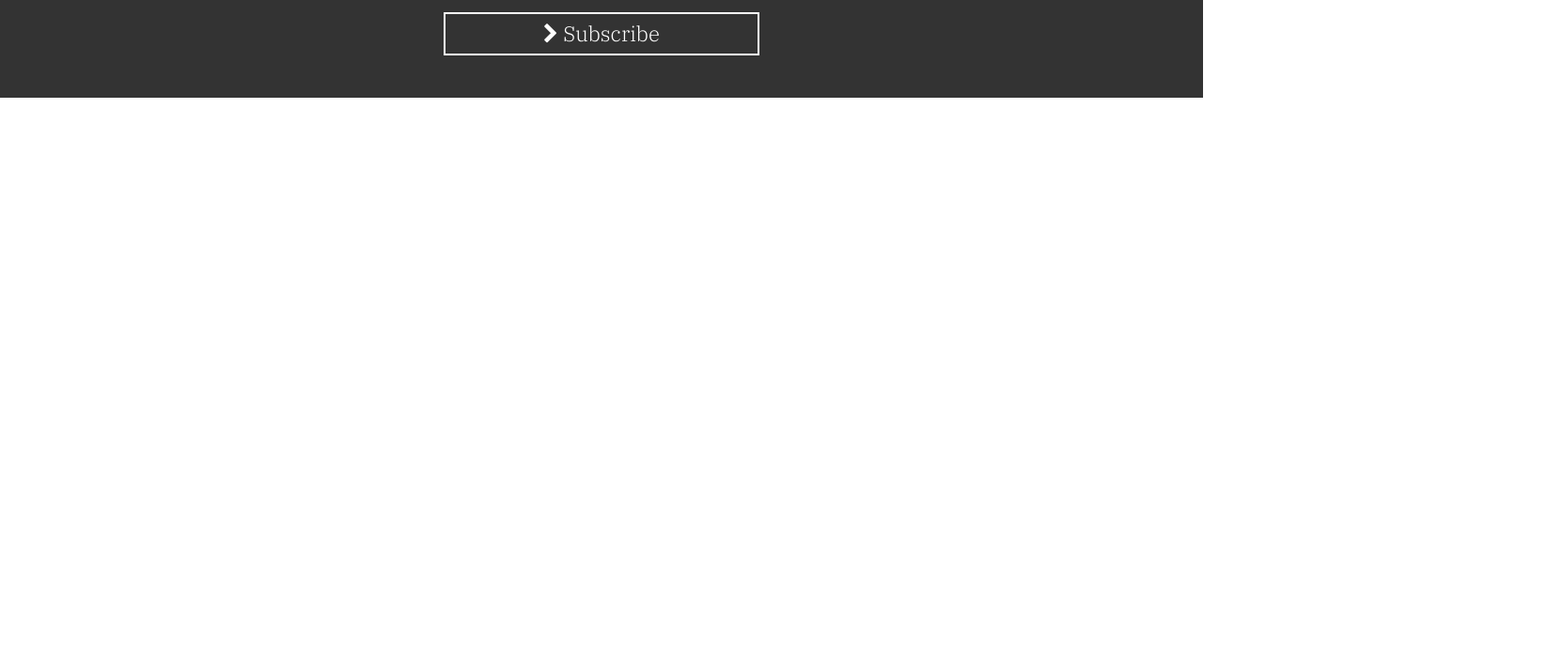
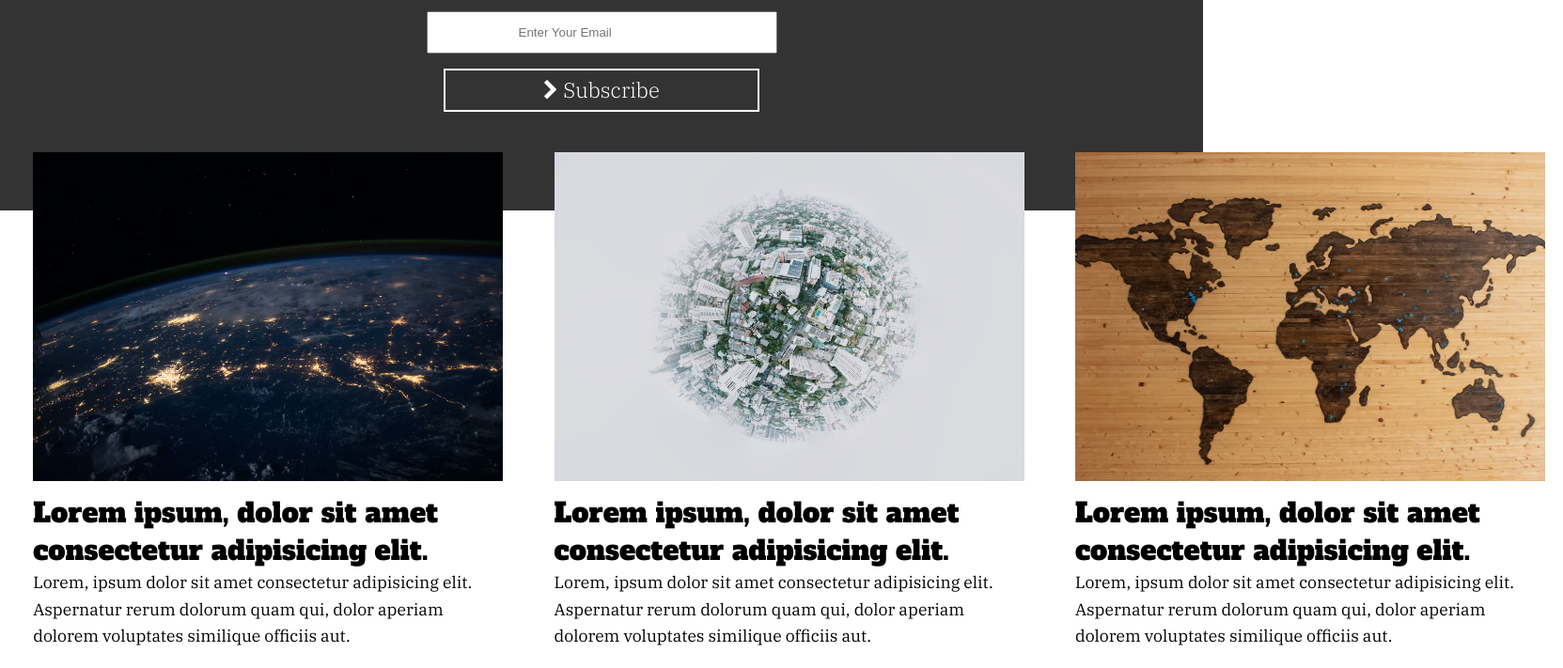
Before and after one commit to Mohamed-Deek/vhcNews, a plain HTML site: page index.html in a window 1280 px wide. Shown: the part 772-1483 px from the top of the page at 94% size, 1663 px wide, since content can reach past the window. Before the commit the page ends 915 px from the top, so only its background shows below. Drawn offline with Linux system fonts and the light colour scheme.

Commit message:
add new section

```diff
--- a/index.html
+++ b/index.html
@@ -45,5 +45,23 @@
         <button class=" btn subs-btn"><i class="fa fa-chevron-right"></i> Subscribe</button>
     </section>
     </section>
+
+    <scetion class="flex-grp">
+        <div class="flex-one">
+            <img src="./images/photo-1.avif" alt="unsplash-nasa-photo" loading="lazy">
+            <h2>Lorem ipsum, dolor sit amet consectetur adipisicing elit.</h2>
+            <p>Lorem, ipsum dolor sit amet consectetur adipisicing elit. Aspernatur rerum dolorum quam qui, dolor aperiam dolorem voluptates similique officiis aut.</p>
+        </div>
+        <div class="flex-two">
+            <img src="./images/photo-2.avif" alt="unsplash-nJoshua Rawson-Harris-photo" loading="lazy">
+            <h2>Lorem ipsum, dolor sit amet consectetur adipisicing elit.</h2>
+            <p>Lorem, ipsum dolor sit amet consectetur adipisicing elit. Aspernatur rerum dolorum quam qui, dolor aperiam dolorem voluptates similique officiis aut.</p>
+        </div>
+        <div class="flex-three">
+            <img src="./images/photo-3.avif" alt="unsplash-Brett Zeck-photo" loading="lazy">
+            <h2>Lorem ipsum, dolor sit amet consectetur adipisicing elit.</h2>
+            <p>Lorem, ipsum dolor sit amet consectetur adipisicing elit. Aspernatur rerum dolorum quam qui, dolor aperiam dolorem voluptates similique officiis aut.</p>
+        </div>
+    </scetion>
 </body>
 </html>
--- a/style.css
+++ b/style.css
@@ -6,6 +6,7 @@
     box-sizing: border-box;
 }
 img{
+    cursor: pointer;
     width: 600px;
     height: 450px;
 }
@@ -115,7 +116,7 @@ header .logo-title:hover{
 
 /* News letter section styling */
 .news-letter{
-    height: 30%;
+    height: 45%;
     background-color: hsl(0, 0%, 20%);
     display: flex;
     flex-direction: column;
@@ -153,3 +154,36 @@ header .logo-title:hover{
     font-family: 'IBM Plex Serif', serif;
     font-weight: 300;
 }
+
+/* Flex gropp section styling */
+
+.flex-grp{
+    display: flex;
+    width: 90vw;
+    padding-top: 0;
+}
+
+.flex-grp div{
+    width: 50%;
+    margin-left: 1rem;
+    padding: 1.2rem;
+}
+
+.flex-grp div img{
+    width: 500px;
+    height: 350px;
+    margin-bottom: 0.6rem;
+}
+
+.flex-grp h2{
+    cursor: pointer;
+    font-size: 1.8rem;
+    font-family: 'Alfa Slab One', cursive;
+    font-weight: lighter;
+}
+
+.flex-grp p{
+    font-family: 'IBM Plex Serif', serif;
+    font-size: 1.1rem;
+    line-height: 1.8rem;
+}
```
Also changed, not shown: images/photo-1.avif (added), images/photo-2.avif (added), images/photo-3.avif (added).
